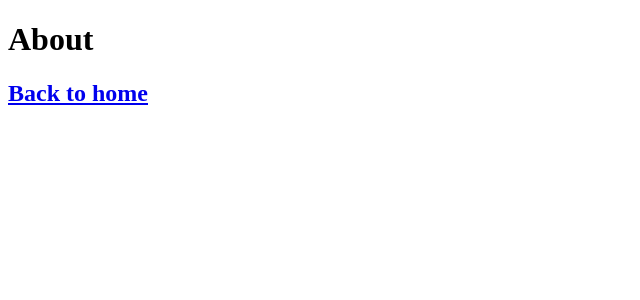
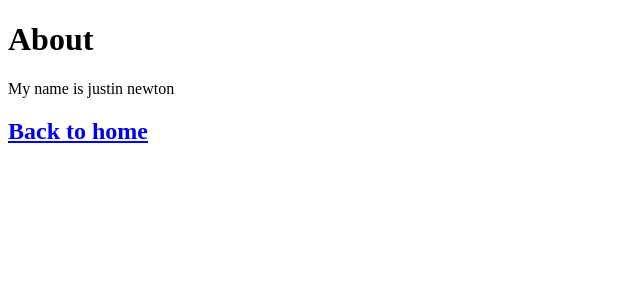
Before and after one commit to jnewton25/exampleNextJS, a Next.js app: page /about in a window 1280 px wide. Shown: the top 300 px of the page, without its empty margins (0-640 px from the left). Built offline with nearby package versions, Linux system fonts and the light colour scheme.

Commit message:
Update about

```diff
--- a/pages/about.js
+++ b/pages/about.js
@@ -8,6 +8,7 @@ export default function About() {
 				<title>About</title>
 			</Head>
 			<h1>About</h1>
+			<p>My name is justin newton</p>
 			<h2>
 				<Link href="/">Back to home</Link>
 			</h2>
```
